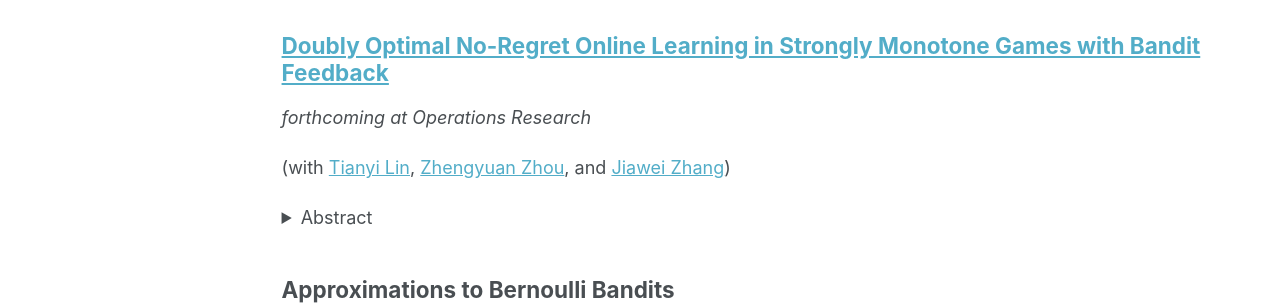
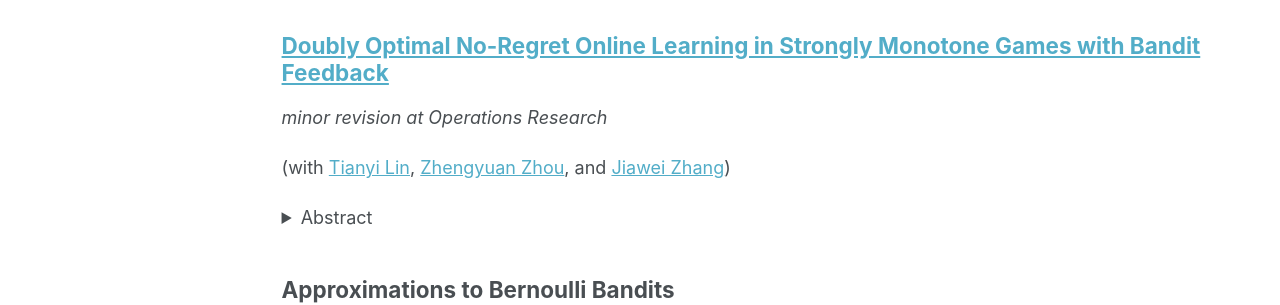
Before and after one commit to wenjiaba/wenjiaba.github.io, a Jekyll site: the page built from _pages/research.md, in a window 1280 px wide and 1187 px high. Shown: the part 567-872 px from the top of the window. Built offline with Jekyll 4.4.1, drawn with Linux system fonts in a browser that asks for light colours; formulas are drawn with MathJax 3.

Commit message:
Update research.md

```diff
--- a/_pages/research.md
+++ b/_pages/research.md
@@ -29,7 +29,7 @@ We study the implications of selling through a voice-based virtual assistant (VA
 
 [Doubly Optimal No-Regret Online Learning in Strongly Monotone Games with Bandit Feedback](https://arxiv.org/abs/2112.02856)
 -----
-*forthcoming at Operations Research*
+*minor revision at Operations Research*
 
 (with [Tianyi Lin](https://tydlin.github.io), [Zhengyuan Zhou](https://www.stern.nyu.edu/faculty/bio/zhengyuan-zhou), and [Jiawei Zhang](https://www.stern.nyu.edu/faculty/bio/jiawei-zhang))
 
```
